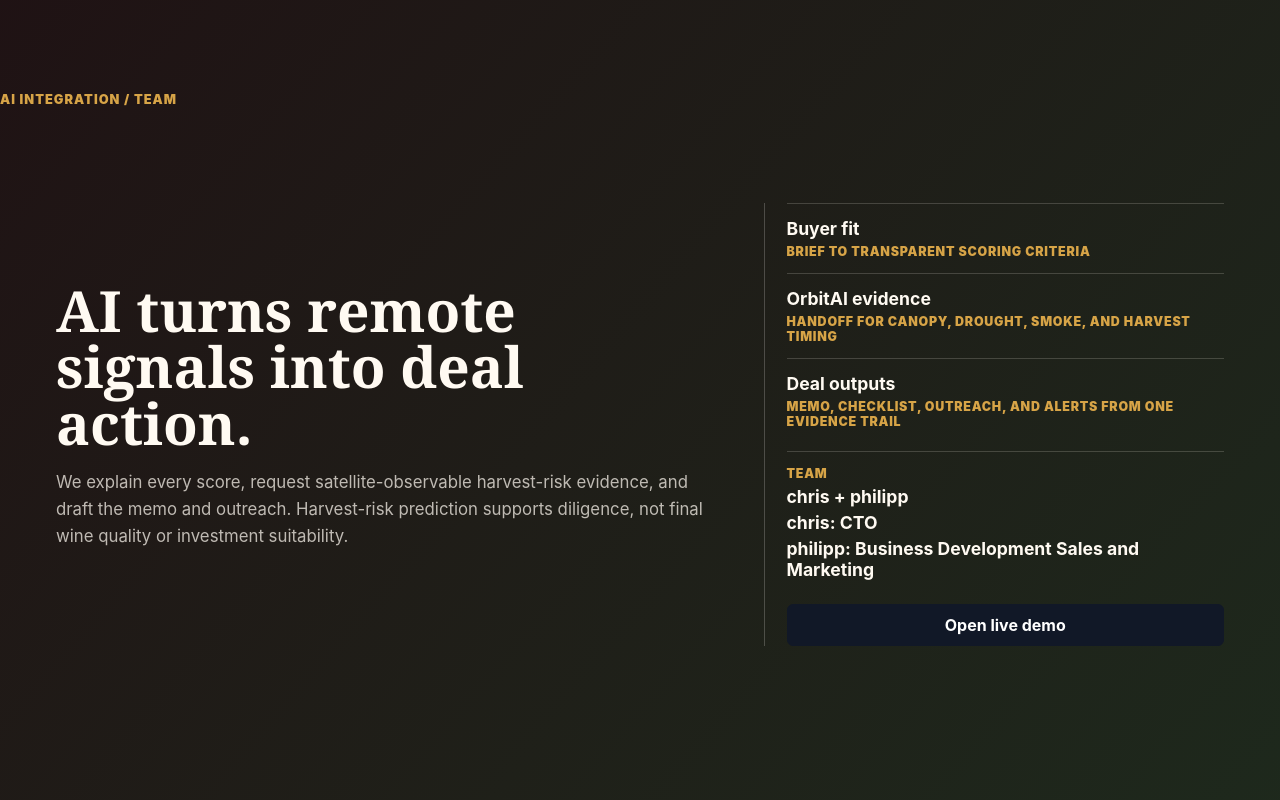
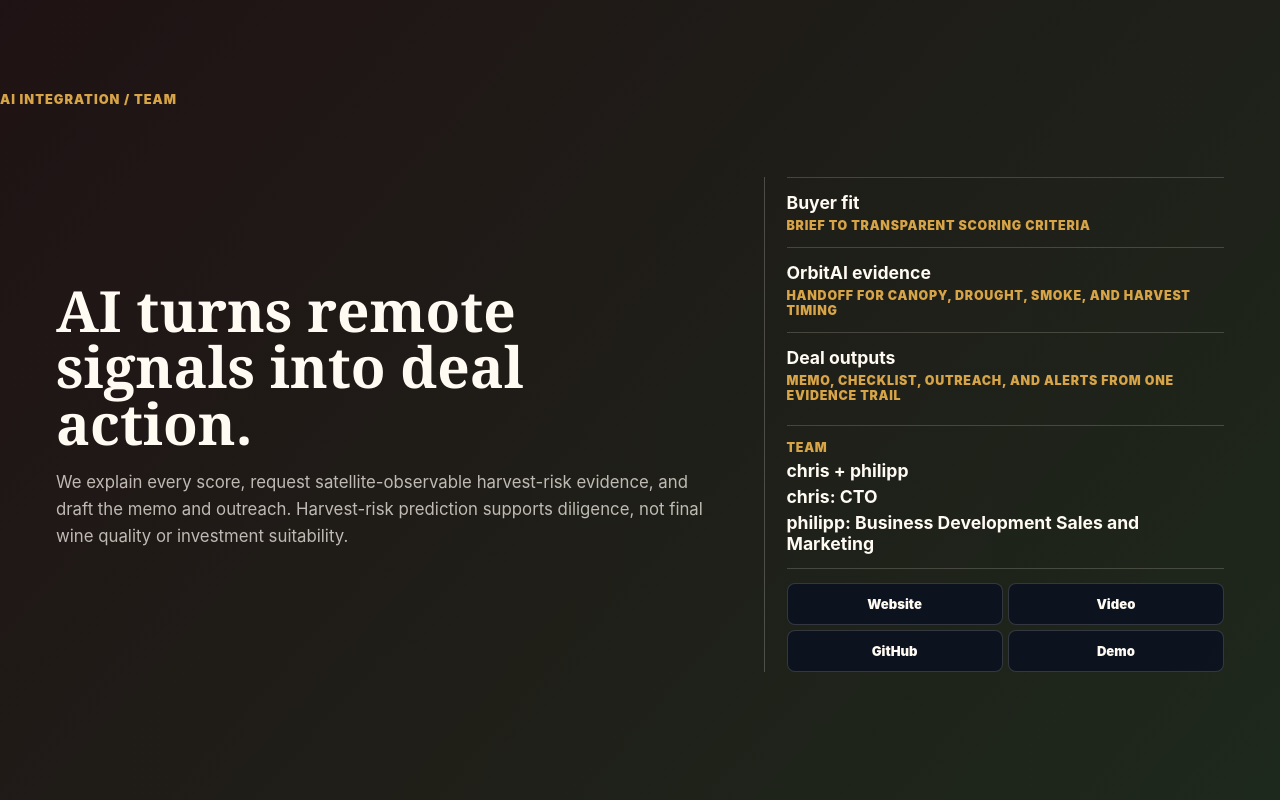
Before and after one commit to p0s/VineScout-AI, a Next.js app: page /presentation in a window 1280 px wide. Shown: the part 2400-3200 px from the top of the page. Built offline with nearby package versions, Linux system fonts and the light colour scheme.

Commit message:
Add submission links to pitch deck

```diff
--- a/src/app/globals.css
+++ b/src/app/globals.css
@@ -1016,6 +1016,26 @@
   margin-top: 10px;
 }
 
+.pitch-link-grid {
+  display: grid;
+  gap: 8px;
+  grid-template-columns: repeat(2, minmax(0, 1fr));
+}
+
+.pitch-link-grid a {
+  align-items: center;
+  background: rgba(9, 17, 33, 0.82);
+  border: 1px solid rgba(247, 242, 234, 0.16);
+  border-radius: 8px;
+  color: #fffaf2;
+  display: inline-flex;
+  font-size: 0.82rem;
+  font-weight: 900;
+  justify-content: center;
+  min-height: 42px;
+  padding: 8px;
+}
+
 @media print {
   .site-header,
   .demo-banner,
--- a/src/app/presentation/page.tsx
+++ b/src/app/presentation/page.tsx
@@ -223,9 +223,16 @@
               <strong>chris: CTO</strong>
               <strong>philipp: Business Development Sales and Marketing</strong>
             </div>
-            <Link className="button" href="/app">
-              Open live demo
-            </Link>
+            <div className="pitch-link-grid" aria-label="Submission links">
+              <a href="https://vinescout-ai.vercel.app" target="_blank" rel="noreferrer">
+                Website
+              </a>
+              <a href="/demo/vinescout-ai-demo.mp4">Video</a>
+              <a href="https://github.com/p0s/VineScout-AI" target="_blank" rel="noreferrer">
+                GitHub
+              </a>
+              <Link href="/app">Demo</Link>
+            </div>
           </div>
         </div>
       </section>
```
